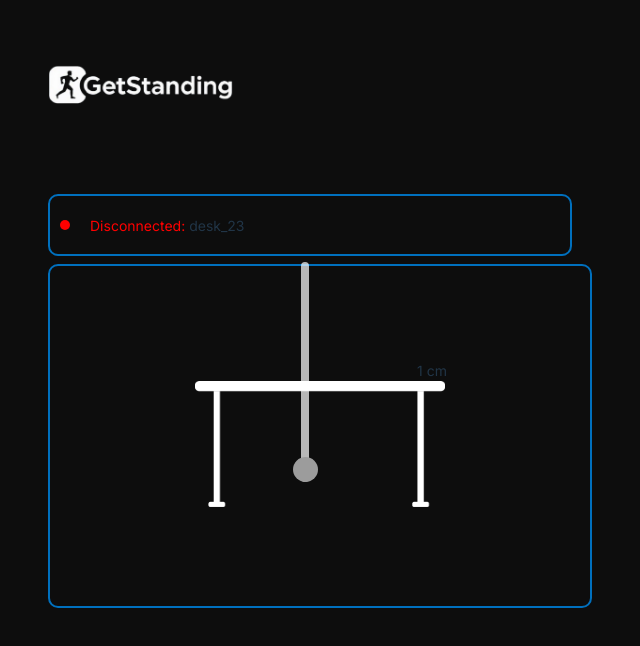
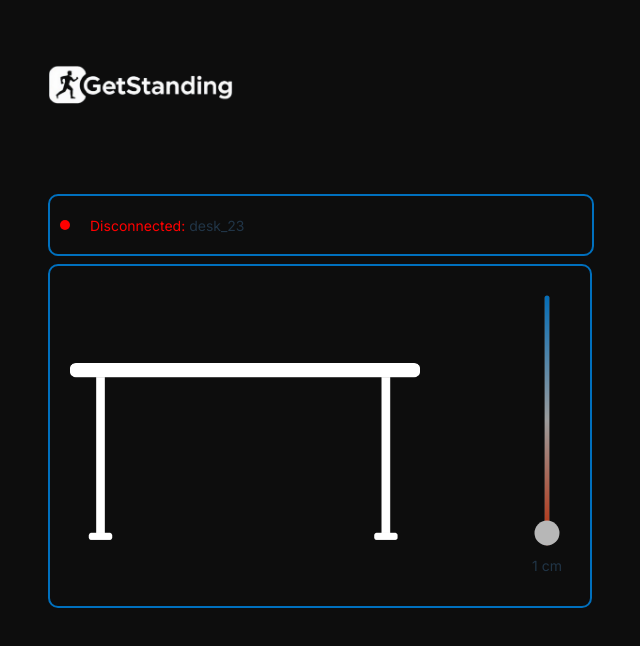
Before and after one commit to vladi245/WebFrontend-group8, a React (Vite) app: page /desk in a window 1280 px wide. Shown: the top 646 px of the page, without its empty margins (32-672 px from the left). Built offline with nearby package versions, Linux system fonts and the light colour scheme.

Commit message:
fix the desk and slider layout

```diff
--- a/src/components/ConnectionStatus/ConnectionStatus.module.css
+++ b/src/components/ConnectionStatus/ConnectionStatus.module.css
@@ -1,7 +1,7 @@
 .ConnectionContainer {
   background-color: #0D0D0D;
   height: 48px;
-  width: 500px;
+  width: 522px;
   font-family: 'Inter', sans-serif;
   display: flex;
   align-items: flex-start;
--- a/src/components/DeskSlider/DeskSlider.module.css
+++ b/src/components/DeskSlider/DeskSlider.module.css
@@ -1,31 +1,38 @@
-.SliderContainer {
+.Container {
     background-color: #0D0D0D;
     border-radius: 10px;
     height: 300px;
     width: 500px;
     font-family: 'Inter', sans-serif;
     display: flex;
-    flex-direction: column;
+    flex-direction: row;
     align-items: center;
-    justify-content: center;
+    justify-content: space-around;
     border: 2px solid #0070BE;
     padding: 20px;
     font-size: 14px;
 }
 
+.SliderContainer {
+    display: flex;
+    flex-direction: column;
+    align-items: center;
+    gap: 10px;
+    padding-top: 120px;
 
+}
 
 .DeskSlider {
     -webkit-appearance: none;
     appearance: none;
-    width: 220px;
-    height: 8px;
+    width: 250px;
+    height: 5px;
     outline: none;
     opacity: 0.7;
     -webkit-transition: .2s;
     transition: opacity .2s;
     transform: rotate(-90deg);
-    background-color: linear-gradient(to right,
+    background-image: linear-gradient(to right,
             #FF3300,
             #D9D9D9,
             #0096FF);
@@ -45,7 +52,7 @@
     appearance: none;
     width: 25px;
     height: 25px;
-    background-color: #D9D9D9;
+    background-color: #FFFFFF;
     cursor: pointer;
     border-radius: 50%;
 }
@@ -55,12 +62,23 @@
     appearance: none;
     width: 25px;
     height: 25px;
-    background-color: #D9D9D9;
+    background-color: #FFFFFF;
     cursor: pointer;
     border-radius: 50%;
 }
 
+.ImageContainer {
+    display: flex;
+    align-items: center;
+    justify-content: center;
+}
+
 .DeskImage {
-    width: 250px;
+    width: 350px;
     height: auto;
+    padding-top: 30px;
 }
+
+.Label {
+    padding-top: 120px;
+}
--- a/src/components/DeskSlider/DeskSlider.tsx
+++ b/src/components/DeskSlider/DeskSlider.tsx
@@ -24,8 +24,11 @@ const DeskSlider = () => {
     }
 
     return (
-        <div className={style.SliderContainer}>
-            <div>
+        <div className={style.Container}>
+            <div className={style.ImageContainer}>
+                <img src={currentImage} alt="Desk Position" className={style.DeskImage} />
+            </div>
+            <div className={style.SliderContainer}>
                 <input
                     type="range"
                     min="60"
@@ -34,13 +37,8 @@ const DeskSlider = () => {
                     className={style.DeskSlider}
                     onChange={Change}
                 />
-                <label>{value} cm</label>
+                <label className={style.Label}>{value} cm</label>
             </div>
-            <div>
-                <img src={currentImage} alt="Desk Position" className={style.DeskImage} />
-
-            </div>
-
         </div>
 
 
```
